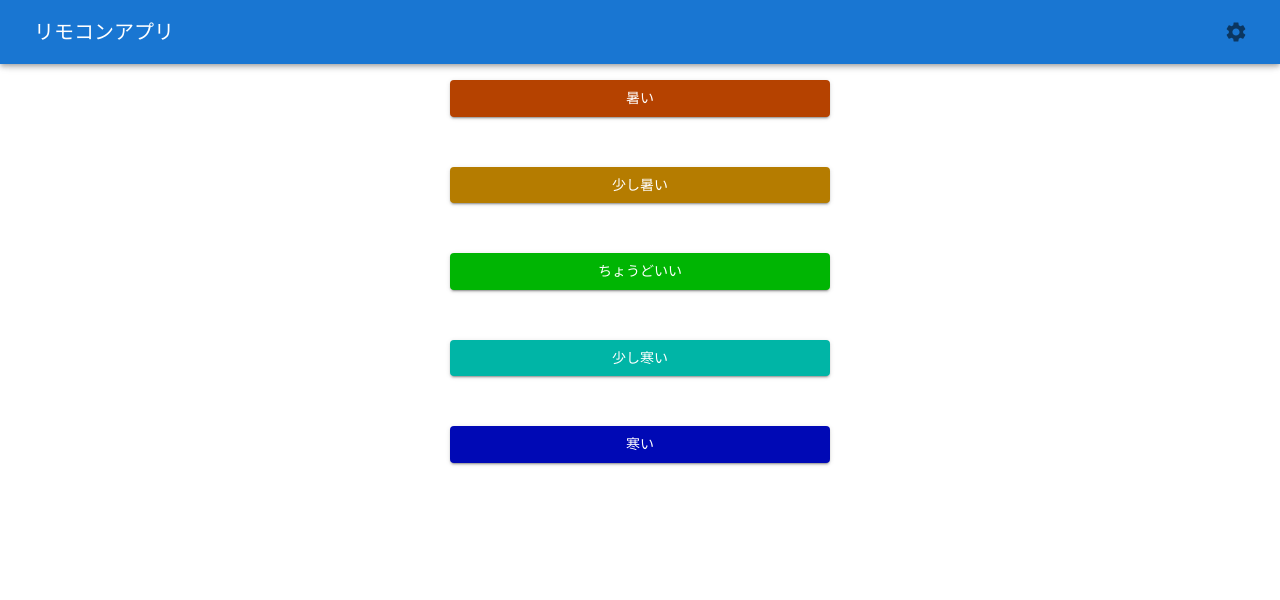
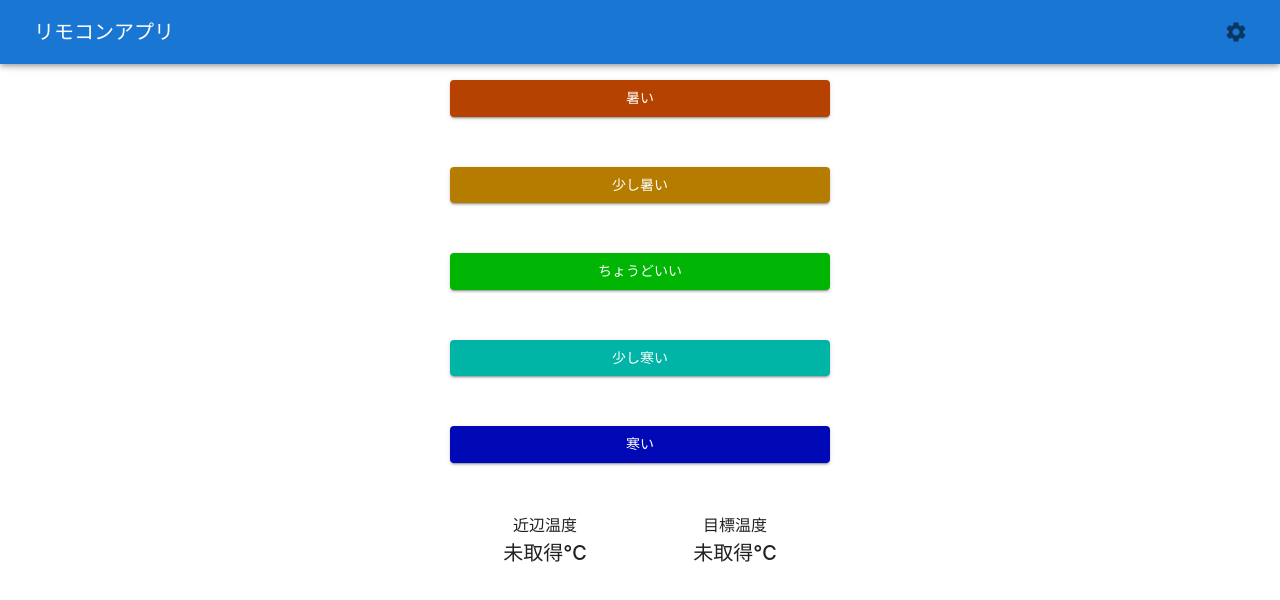
Before and after one commit to ACCS-R03TE4A/Remote-control-app, a React (Create React App) app: page /#/ in a window 1280 px wide. Shown: the top 600 px of the page. Built offline with nearby package versions, Linux system fonts and the light colour scheme; no server answers.

Commit message:
温度表示できる

```diff
--- a/src/AppConfig.json
+++ b/src/AppConfig.json
@@ -2,5 +2,6 @@
   "protocol": "http",
   "controlServerHost": "192.168.59.128:5000",
   "tempSenseEndPointURL": "temperatureSense",
-  "postNumberEndPoint": "postNumber"
+  "postNumberEndPoint": "postNumber",
+  "getTempEndPoint" : "temperatureCurrent"
 }
--- a/src/Remocon.tsx
+++ b/src/Remocon.tsx
@@ -2,8 +2,8 @@ import "./Remocon.css";
 import OuterFrame from "./OuterFrame";
 import HomeIcon from "@mui/icons-material/Home";
 import SettingsIcon from "@mui/icons-material/Settings";
-import { useState } from "react";
-import { Button, Icon, IconButton } from "@mui/material";
+import { useState, useEffect } from "react";
+import { Button, Icon, IconButton, Typography } from "@mui/material";
 import { Link } from "react-router-dom";
 import config from "./AppConfig.json";
 
@@ -52,7 +52,7 @@ export default function Remocon() {
           <Button
             variant="contained"
             key={e[0]}
-            style={{ backgroundColor: e[1], marginBottom:"50px" }}
+            style={{ backgroundColor: e[1], marginBottom: "50px" }}
             onClick={() => {
               setSnackbarState(true);
               sendTemperatureSensation(index);
@@ -62,6 +62,36 @@ export default function Remocon() {
           </Button>
         ))}
       </div>
-    </OuterFrame>
+      <TemperatureDisplay/>
+    </OuterFrame >
   );
 }
+
+const TemperatureDisplay = () => {
+  const [ambient, setAmbient] = useState("未取得");
+  const [target, setTarget] = useState("未取得");
+  useEffect(() => {
+    fetch(
+      `${config.protocol}://${config.controlServerHost}/${config.getTempEndPoint}`,
+      {
+        mode: 'cors',
+      })
+      .then((response) => response.json())
+      .then((data) => {
+        setAmbient(data.tCurrent.tActual);
+        setTarget(data.tCurrent.tSuitable);
+      });
+  }, []);
+  return (
+    <div style={{ display: "flex", flexDirection: "row",  justifyContent: "space-around" }}>
+      <div style={{ display: "flex", flexDirection: "column", textAlign: "center" }}>
+        <Typography variant="body1">近辺温度</Typography>
+        <Typography variant="h6">{`${ambient}℃`}</Typography>
+      </div>
+      <div style={{ display: "flex", flexDirection: "column", textAlign: "center" }}>
+        <Typography variant="body1" >目標温度</Typography>
+        <Typography variant="h6">{`${target}℃`}</Typography>
+      </div>
+    </div>
+  );
+}
```
